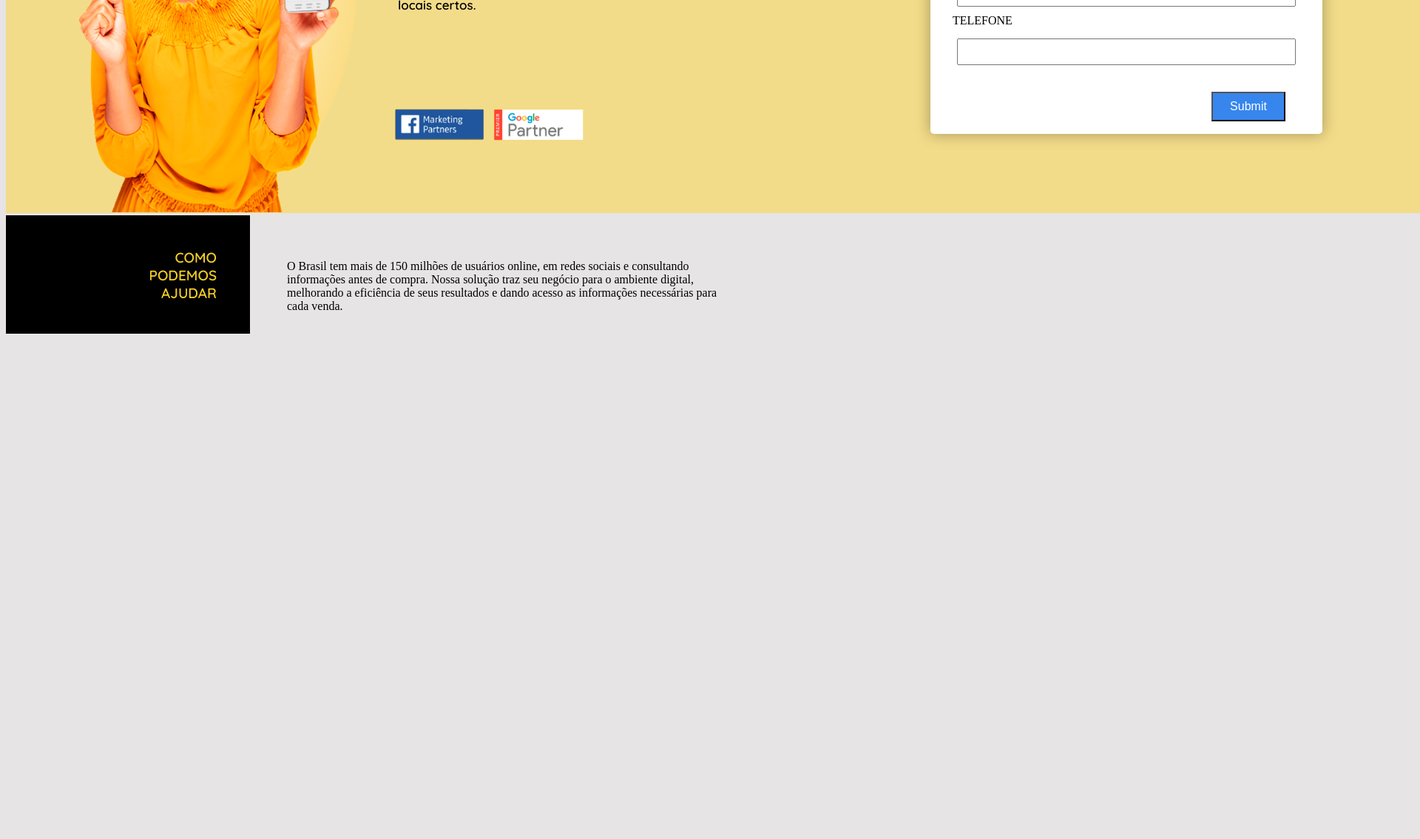
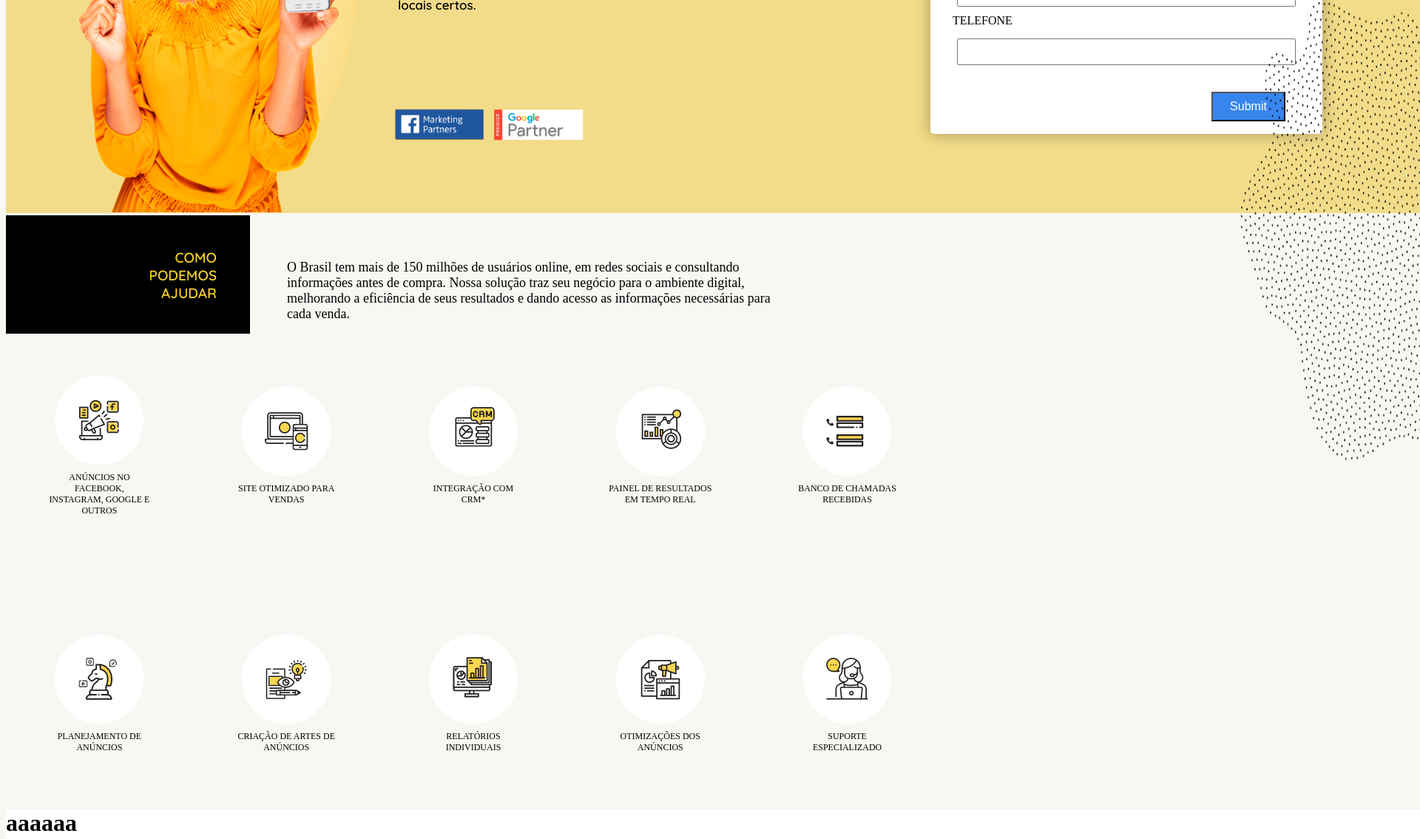
Before and after one commit to laizabsobral/Teste-Jogga-Digital, a plain HTML site: page index.html in a window 1280 px wide. Shown: the part 488-1622 px from the top of the page at 74% size, 1920 px wide, since content can reach past the window. Before the commit the page ends 995 px from the top, so only its background shows below. Drawn offline with Linux system fonts and the light colour scheme.

Commit message:
adicionando serviços

```diff
--- a/index.html
+++ b/index.html
@@ -72,9 +72,13 @@
                <br>
                <input type="submit" class="formulario__submit">
 
+               <div class="acessorio">
+                <img src="src/img/detalhe.png">
+            </div>
 
 </div>
         </div>
+
 
 
         <div class="container__telefones">
@@ -111,6 +115,110 @@
     </div>
 
 
+    <div class="centralizar">
+
+        <div class="skills col-2">
+            <div class="icone-skills">
+                <img src="src/img/icone1.png" alt="Anúncios no Facebook, Instagram, Google e outros">
+            </div>
+            <div class="icone-mensagem">
+                <span>Anúncios no Facebook, Instagram, Google e outros</span>
+            </div>
+        </div>
+
+        <div class="skills col-2">
+            <div class="icone-skills">
+                <img src="src/img/icone2.png" alt="Site otimizado para vendas">
+            </div>
+            <div class="icone-mensagem">
+                <span>Site otimizado para vendas</span>
+            </div>
+        </div>
+
+        <div class="skills col-2">
+            <div class="icone-skills">
+                <img src="src/img/icone3.png" alt="Integração com CRM*">
+            </div>
+            <div class="icone-mensagem">
+                <span>Integração com CRM*</span>
+            </div>
+        </div>
+
+        <div class="skills col-2">
+            <div class="icone-skills">
+                <img src="src/img/icone4.png" alt="Painel de resultados em tempo real">
+            </div>
+            <div class="icone-mensagem">
+                <span>Painel de resultados em tempo real</span>
+            </div>
+        </div>
+
+        <div class="skills col-2">
+            <div class="icone-skills">
+                <img src="src/img/icone5.png" alt="Banco de chamadas recebidas">
+            </div>
+            <div class="icone-mensagem">
+                <span>Banco de chamadas recebidas</span>
+            </div>
+        </div>
+
+    </div>
+
+
+    <div class="centralizar icones-row">
+
+        <div class="skills col-2">
+            <div class="icone-skills">
+                <img src="src/img/icone6.png" alt="Planejamento de anúncios">
+            </div>
+            <div class="icone-mensagem">
+                <span>Planejamento de anúncios</span>
+            </div>
+        </div>
+
+        <div class="skills col-2">
+            <div class="icone-skills">
+                <img src="src/img/icone7.png" alt="Criação de artes de anúncios">
+            </div>
+            <div class="icone-mensagem">
+                <span>Criação de artes de anúncios</span>
+            </div>
+        </div>
+
+        <div class="skills col-2">
+            <div class="icone-skills">
+                <img src="src/img/icone8.png" alt="Relatórios individuais">
+            </div>
+            <div class="icone-mensagem">
+                <span>Relatórios individuais</span>
+            </div>
+        </div>
+
+        <div class="skills col-2">
+            <div class="icone-skills">
+                <img src="src/img/icone9.png" alt="Otimizações dos anúncios">
+            </div>
+            <div class="icone-mensagem">
+                <span>Otimizações dos anúncios</span>
+            </div>
+        </div>
+
+        <div class="skills col-2">
+            <div class="icone-skills">
+                <img src="src/img/icone10.png" alt="Suporte especializado">
+            </div>
+            <div class="icone-mensagem">
+                <span>Suporte especializado</span>
+            </div>
+        </div>
+
+    </div>
+
+
+    <div class="container__servicos">
+     <h1> aaaaaa</h1>
+    </div>
+
 </body>
 
 <footer>
--- a/src/estilo/main.css
+++ b/src/estilo/main.css
@@ -1,9 +1,4 @@
 
-
-.header {
-  width: 100%;
-  margin: auto;
-}
 .container__slider {
   background-color: #F3DC89;
   width: 1920px;
@@ -54,7 +49,7 @@
    padding-top: 20px;
    left: 26px;
   position: absolute;
-  color: black;
+  color: rgb(255, 198, 42);
   font-size: 16px;
   text-align: left;
 }
@@ -92,6 +87,13 @@
   font-size: 16px;
 }
 
+.acessorio img {
+  position: relative;
+  margin-top: -150px;
+  padding-left: 460px;
+
+
+}
 
 
 
@@ -192,7 +194,7 @@
 /*corpo */
 
 body {
-  background: rgb(230, 228, 228);
+  background: #F8F7F2;
 }
 .box {
  background: black;
@@ -218,5 +220,45 @@ body {
 
 .box__texto p {
  margin-top: -100px;
+ font-size: 18px;
 }
+
+.centralizar {
+  display: flex;
+  justify-content: center;
+  align-items: center;
+}
+
+.skills {
+  padding: 55px;
+  padding-top: -30px;
+  display: flex;
+  flex-direction: column;
+  width: 200px;
+  align-items: center; justify-content: center;
+  }
+   .icone-skills{
+  display: flex;
+   align-items: center;
+   justify-content: center;
+   background-color: #FFFFFF;
+   border-radius: 50%;
+  }
+
+   .icone-mensagem{
+  margin-top: 10px;
+   text-align: center; text-transform: uppercase;
+   font-weight: 500;
+  font-size: 9pt;
+  }
+
+  .icones-row{ margin-top: 50px;}
+
+  .container__servicos {
+    background: white;
+    height: 4282px;
+    width: 1920px;
+  }
+
+  .
 /*# sourceMappingURL=main.css.map */
```
Also changed, not shown: src/img/detalhe.png (added), src/img/icone1.png (added), src/img/icone10.png (added), src/img/icone2.png (added), src/img/icone3.png (added), src/img/icone4.png (added), src/img/icone5.png (added), src/img/icone6.png (added), src/img/icone7.png (added), src/img/icone8.png (added), src/img/icone9.png (added).
